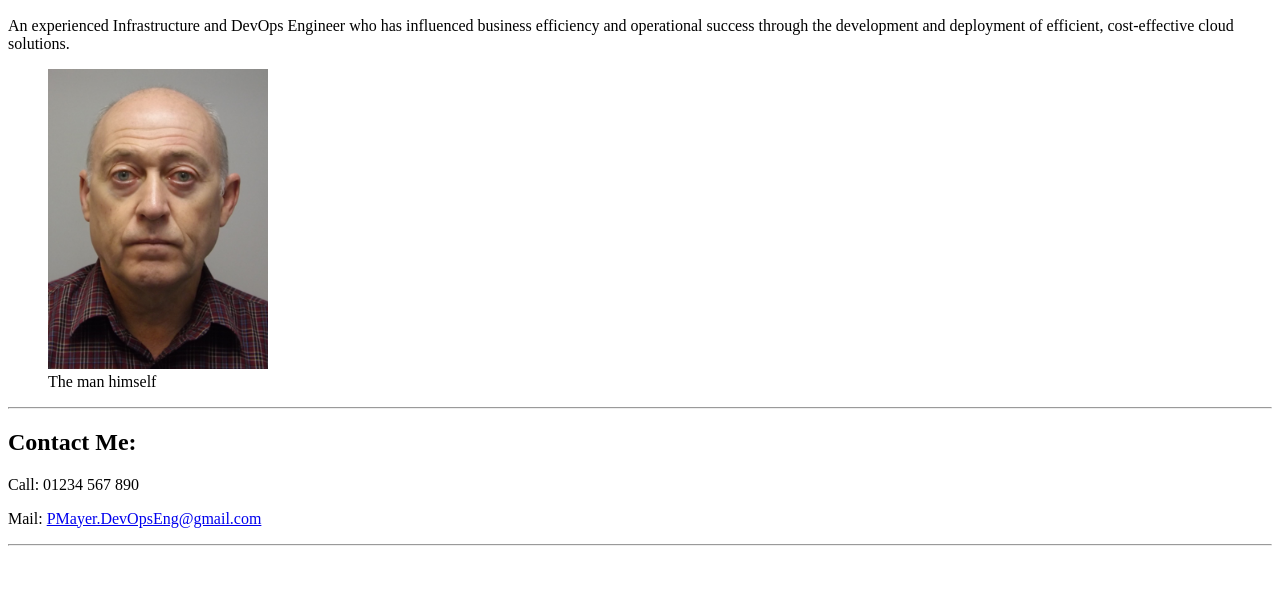
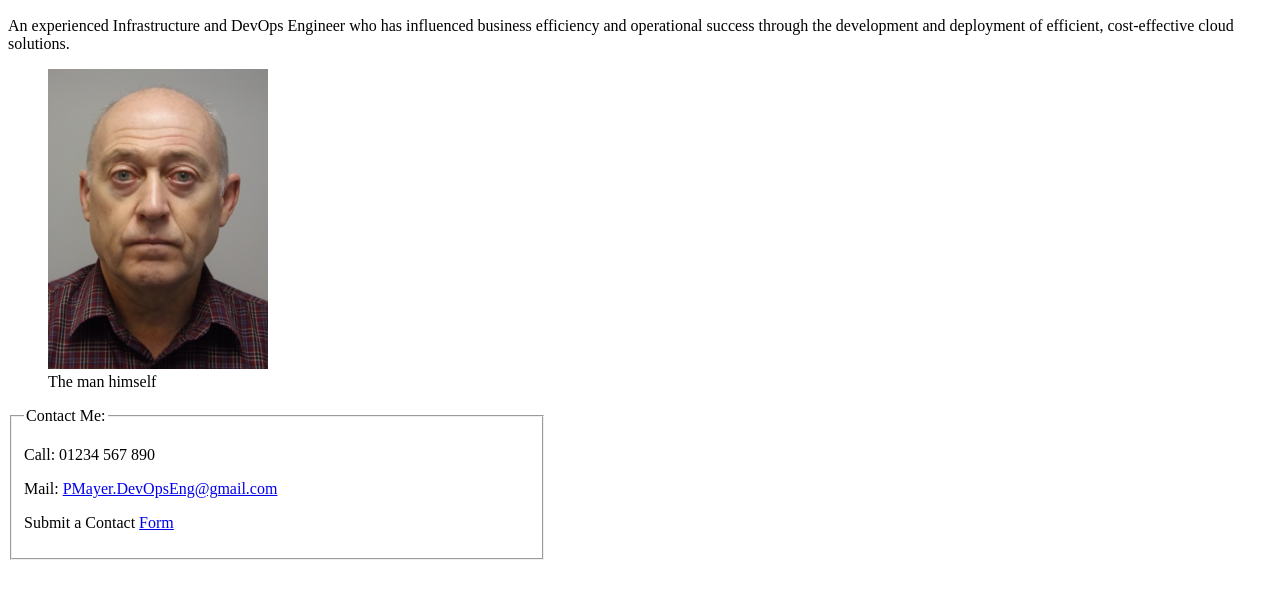
Before and after one commit to paulmayer-fullstacker/week1, a plain HTML site: page portfolio-page/index.html in a window 1280 px wide. Shown: the part 110-708 px from the top of the page. Drawn offline with Linux system fonts and the light colour scheme.

Commit message:
portfolio page added

```diff
--- a/portfolio-page/index.html
+++ b/portfolio-page/index.html
@@ -4,6 +4,7 @@
 <head>
     <meta charset="UTF-8" />
     <title>Paul Mayer Bio Page</title>
+    <link rel="stylesheet" href="styles.css" />
 </head>
 
 <body>
@@ -19,13 +20,14 @@
            <figcaption>The man himself</figcaption>
           </figure>
        </div>
-       <hr>
+
        <div>
-          <h2>Contact Me:</h2>
+       <fieldset>
+          <legend>Contact Me:</legend>
           <p>Call: 01234 567 890</p>
           <p>Mail: <a href="mailto:pmayer.devopseng@gmail.com"> PMayer.DevOpsEng@gmail.com </a></p>
-       </div>
-       <hr>
+          <p>Submit a Contact <a href="contactform.html" target="_blank">Form</a></p>
+       </fieldset>
 
 
 </body>
--- /dev/null
+++ b/portfolio-page/styles.css
@@ -0,0 +1,4 @@
+fieldset {
+    width: 40%;
+    max-width: 50%;
+}
```
Also changed, not shown: portfolio-page/contactform.html (added, +27 -0 lines), 1 other file.
